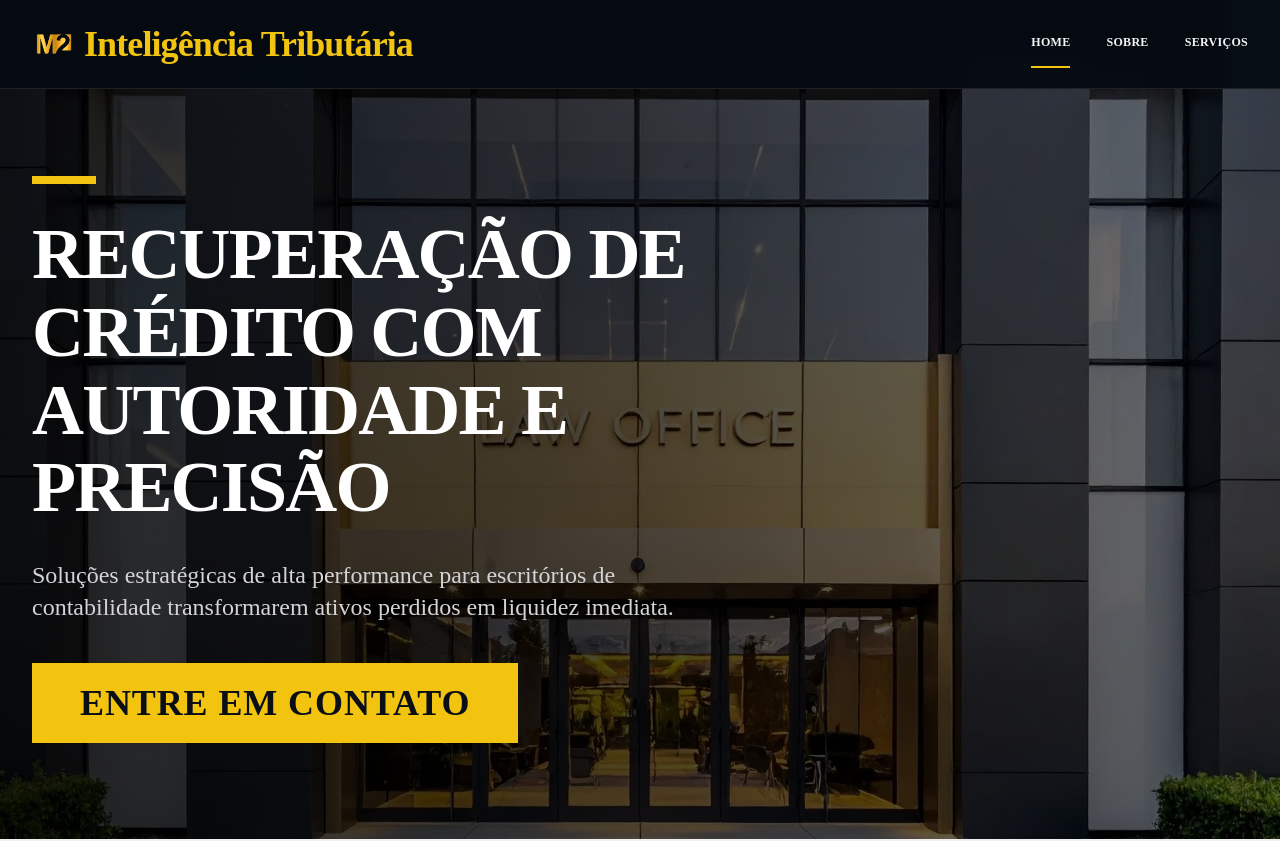
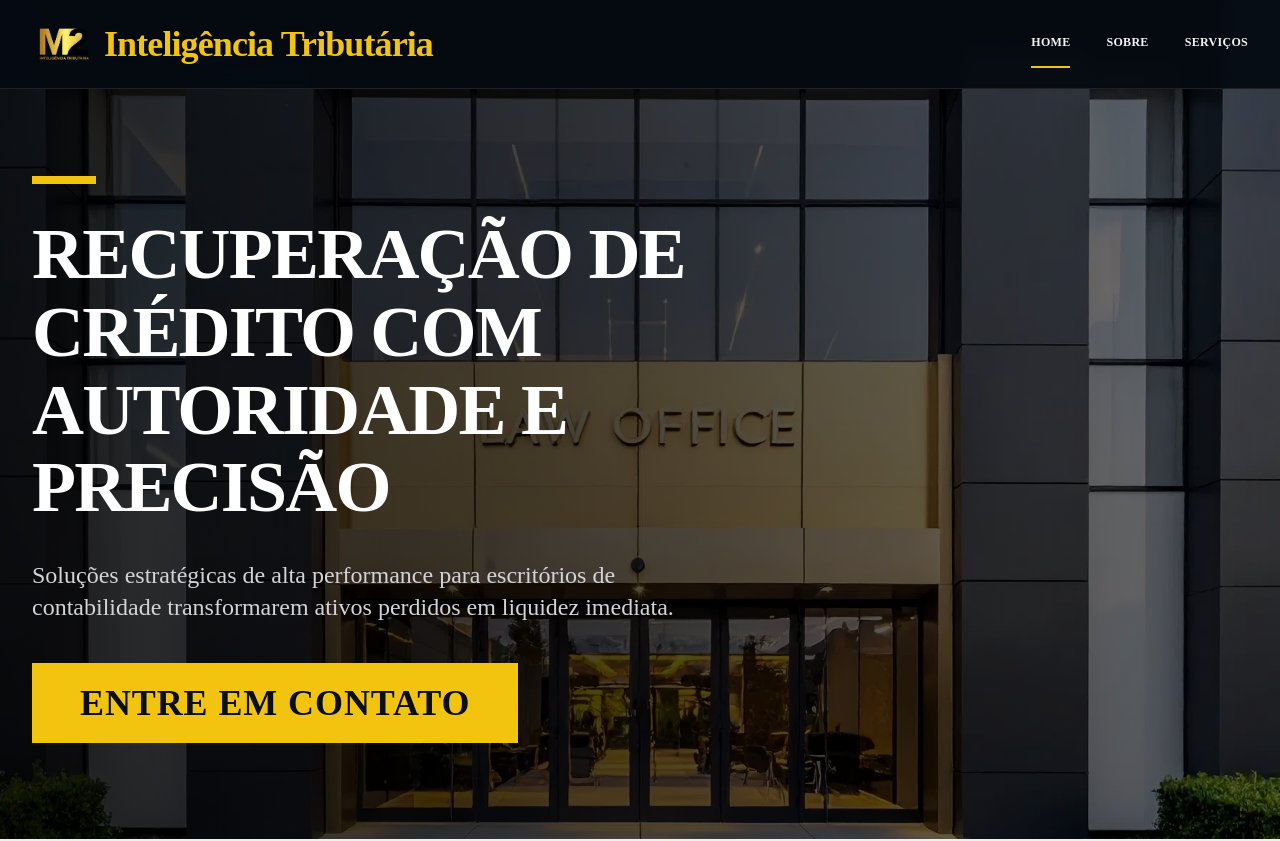
Before and after one commit to evituu/m2-inteligencia-tributaria, a Next.js app: page / in a window 1280 px wide. Shown: the top 841 px of the page. Built offline with nearby package versions, Linux system fonts and the light colour scheme.

Commit message:
fix(Logo): Atualização da logo da página

```diff
--- a/app/layout.tsx
+++ b/app/layout.tsx
@@ -16,7 +16,7 @@ export const metadata: Metadata = {
   title: "M2 Inteligência Tributária",
   description: "Escritório especializado em recuperação de crédito para empresas de contabilidade, com atuação estratégica, jurídica e operacional.",
   icons: {
-    icon: "/imagens/logo/m2_logo_preta.png",
+    icon: "/imagens/logo/LOGO_M2_CLEAN.png",
   },
 };
 
--- a/components/layout/Footer.tsx
+++ b/components/layout/Footer.tsx
@@ -2,11 +2,11 @@ import Image from "next/image";
 import Link from "next/link";
 import { Building2, Mail, MapPin, Phone } from "lucide-react";
 import {
-  AiFillFacebook,
   AiFillLinkedin,
   AiOutlineMail,
   AiOutlineWhatsApp,
 } from "react-icons/ai";
+import { FaInstagram } from "react-icons/fa";
 
 const quickLinks = [
   { label: "Home", href: "#" },
@@ -15,8 +15,15 @@ const quickLinks = [
 ];
 
 const socialLinks = [
-  { label: "Facebook", href: "#", icon: AiFillFacebook },
-  { label: "LinkedIn", href: "#", icon: AiFillLinkedin },
+  {
+    label: "Instagram",
+    href: "https://www.instagram.com/m2inteligenciatributaria/",
+    icon: FaInstagram,
+  },
+  {
+    label: "LinkedIn",
+    href: "https://www.linkedin.com/company/m2-intelig%C3%AAncia-tribut%C3%A1ria/",
+    icon: AiFillLinkedin },
   {
     label: "WhatsApp",
     href: "https://wa.me/5511999999999",
@@ -36,7 +43,7 @@ export function Footer() {
         <div className="space-y-5">
           <div className="flex items-center gap-2 text-2xl font-black tracking-tight text-[#f2c40f]">
             <Image
-              src="/imagens/logo/m2_logo_sem_fundo.png"
+              src="/imagens/logo/LOGO_M2.png"
               alt="Logo M2 Inteligência Tributária"
               width={84}
               height={84}
--- a/components/layout/navigation-menu.tsx
+++ b/components/layout/navigation-menu.tsx
@@ -37,11 +37,11 @@ export function NavigationMenu() {
           className="flex items-center gap-2 font-heading text-2xl font-extrabold tracking-tight text-[#f2c40f] md:text-4xl"
         >
           <Image
-            src="/imagens/logo/m2_logo_sem_fundo.png"
+            src="/imagens/logo/LOGO_M2.png"
             alt="Logo M2 Inteligência Tributária"
-            width={84}
-            height={84}
-            className="h-9 w-9 object-contain md:h-11 md:w-11"
+            width={100}
+            height={100}
+            className="h-12 w-12 object-contain md:h-16 md:w-16"
             priority
           />
           <span>Inteligência Tributária</span>
```
Also changed, not shown: public/imagens/logo/LOGO_M2.png (added), public/imagens/logo/LOGO_M2_CLEAN.png (added).
